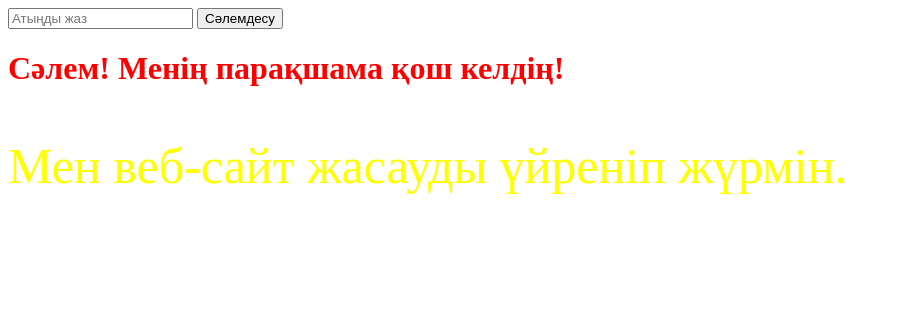
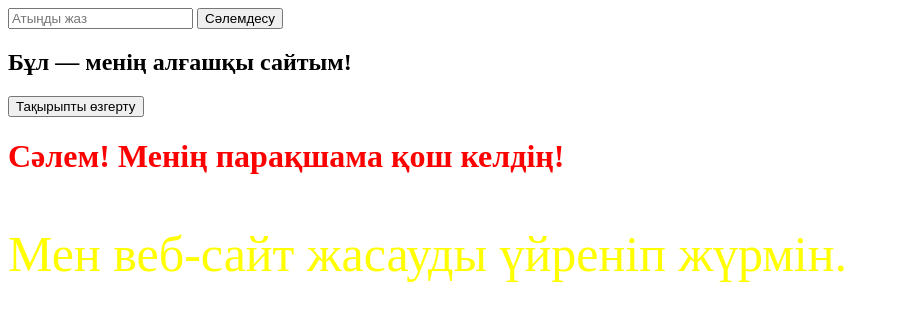
Before and after one commit to Abduali-Rashidov/-1, a plain HTML site: page index.html in a window 1280 px wide. Shown: the whole page, without its empty margins (0-899 px from the left). Drawn offline with Linux system fonts and the light colour scheme.

Commit message:
Тақырыпты батырма арқылы өзгерту

```diff
--- a/index.html
+++ b/index.html
@@ -14,6 +14,16 @@
     alert("Сәлем, " + name + "!");
   }
 </script>
+  <h2 id="title">Бұл — менің алғашқы сайтым!</h2>
+
+<button onclick="changeText()">Тақырыпты өзгерту</button>
+
+<script>
+  function changeText() {
+    document.getElementById("title").textContent =
+      "Мен сайт жасауды үйреніп жүрмін!";
+  }
+</script>
 <body>
 <h1 style="color: red;">Сәлем! Менің парақшама қош келдің!</h1>
 <p style="color: yellow; font-size: 50px;">Мен веб-сайт жасауды үйреніп жүрмін.</p>
```
